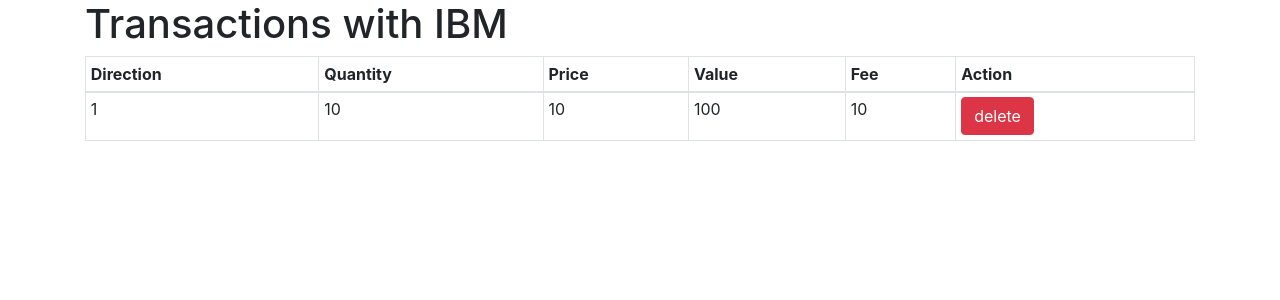
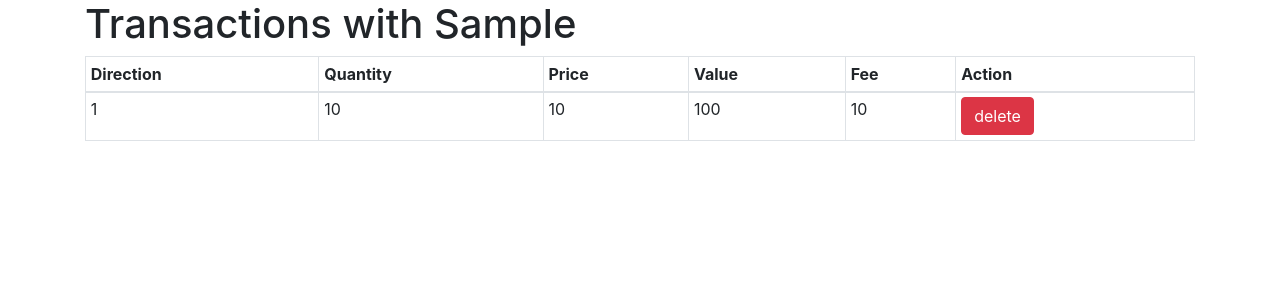
Before and after one commit to petrvacha/investhea, a Django app: a page that uses web/templates/security_transactions/security_transactions.html in a window 1280 px wide. Shown: the part 96-396 px from the top of the page. Run offline with Django 3.2, Linux system fonts and the light colour scheme; a user stored in the database is signed in; tables that the repository leaves empty hold one stand-in row (values such as "Sample post"); some libraries are stand-ins or nearby versions.

Commit message:
added security ticker name

```diff
--- a/web/templates/security_transactions/security_transactions.html
+++ b/web/templates/security_transactions/security_transactions.html
@@ -8,7 +8,7 @@
 
 {% block content %}
 <div class="content-section">
-	<h1>Transactions with IBM</h1>
+	<h1>Transactions with {{ security }}</h1>
 </div>
 <div id="security-transactions">
 <table class="table table-sm table-hover table-bordered">
--- a/web/views.py
+++ b/web/views.py
@@ -190,8 +190,9 @@
 @staff_member_required
 def security_transactions(request, ticker):
     transactions = get_users_transactions(user=request.user, ticker=ticker)
-
+    ticker_string, _ = ticker.split('.')
     return render(request, "security_transactions/security_transactions.html", {
+        "security": ticker_string,
         "var_transactions": list(transactions),
         "var_url_delete_users_transaction": reverse(delete_users_transaction_action)
     })
```
